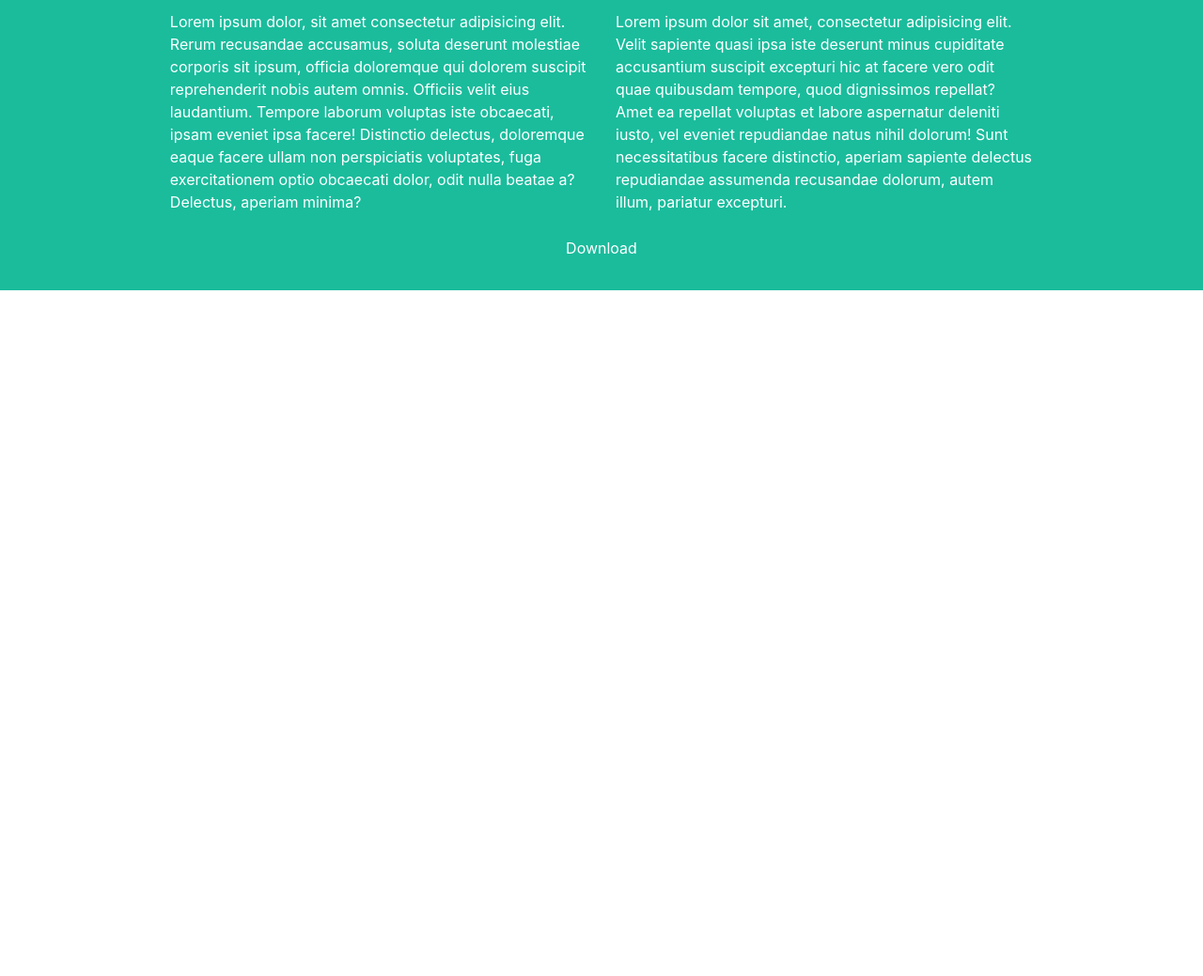
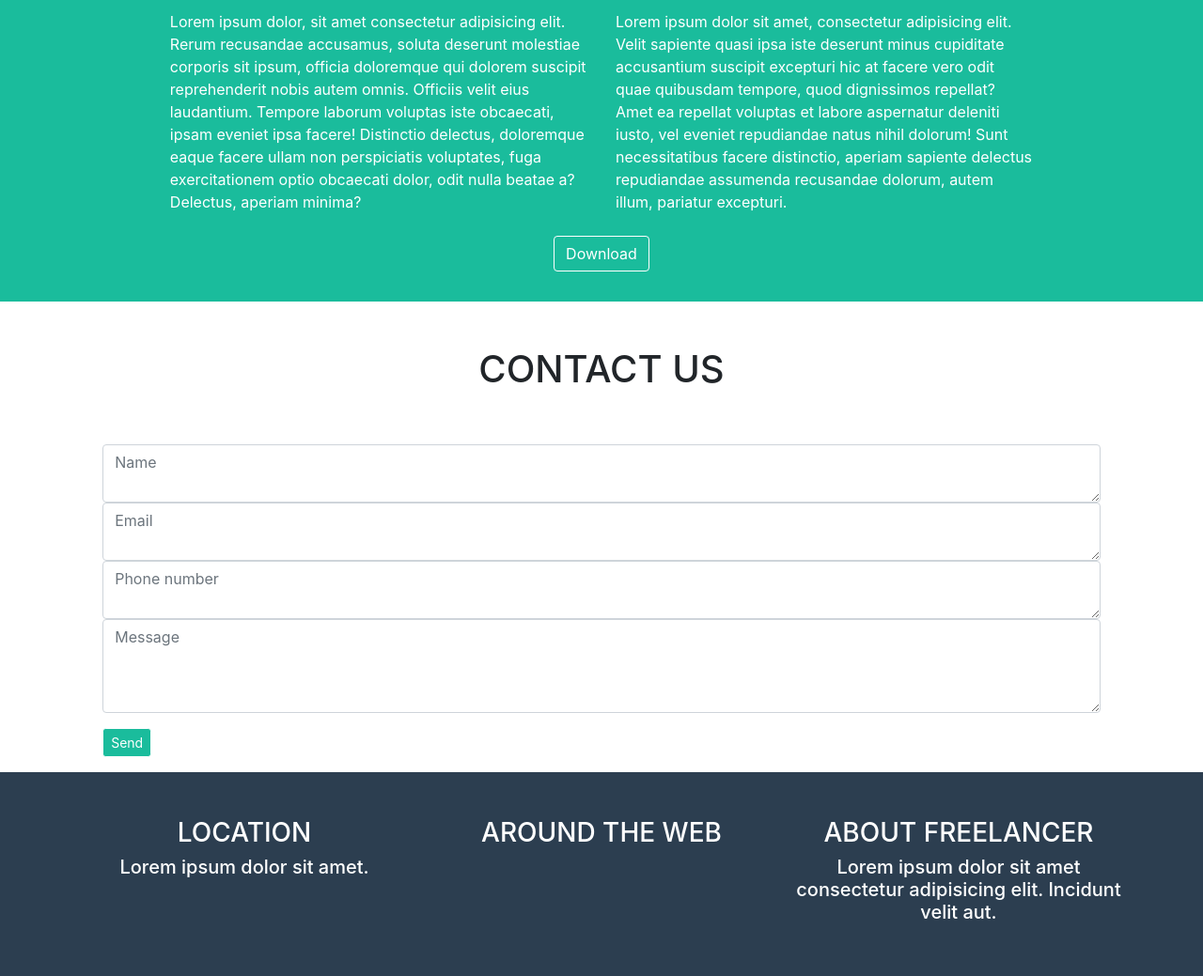
Before and after one commit to GeorgeDanielConstantin/html-css-bootstrap-freelancer, a plain HTML site: page index.html in a window 1280 px wide. Shown: the part 1140-2179 px from the top of the page at 94% size. Before the commit the page ends 1449 px from the top, so only its background shows below. Drawn offline with nearby package versions, Linux system fonts and the light colour scheme.

Commit message:
add contact us add footer

```diff
--- a/css/style.css
+++ b/css/style.css
@@ -26,3 +26,13 @@ a {
     background-color: #1abc9c;
     color: white;
 }
+
+.btn {
+    background-color: #1abc9c;
+    border-color: white;
+}
+
+footer {
+    background-color: #2c3e50;
+    color: white;
+}
--- a/index.html
+++ b/index.html
@@ -18,6 +18,8 @@
     <link rel="stylesheet" href="./css/style.css" />
   </head>
 
+  <!-- HEADER -->
+
   <body>
     <header>
       <div class="container">
@@ -35,6 +37,8 @@
     </header>
 
     <main>
+
+      <!-- JUMBOTRON -->
       <section class="jumbotron text-center">
         <img src="IMG/avatar.svg" alt="avatar">
         <h1>START BOOTSTRAP</h1>
@@ -49,6 +53,8 @@
 
 
       </section>
+
+      <!-- PORTFOLIO -->
 
       <section>
         <div class="container p-3">
@@ -66,6 +72,9 @@
         </div>
 
       </section>
+
+      <!-- ABOUT US -->
+
       <section class="about">
         <div class="container p-3">
           <div class="text-center">
@@ -77,16 +86,53 @@
             Tempore laborum voluptas iste obcaecati, ipsam eveniet ipsa facere! Distinctio delectus, doloremque eaque facere ullam non perspiciatis voluptates, fuga exercitationem optio obcaecati dolor, odit nulla beatae a? Delectus, aperiam minima?</div>
             <div class="col-10 col-md-5 py-2">Lorem ipsum dolor sit amet, consectetur adipisicing elit. Velit sapiente quasi ipsa iste deserunt minus cupiditate accusantium suscipit excepturi hic at facere vero odit quae quibusdam tempore, quod dignissimos repellat?
             Amet ea repellat voluptas et labore aspernatur deleniti iusto, vel eveniet repudiandae natus nihil dolorum! Sunt necessitatibus facere distinctio, aperiam sapiente delectus repudiandae assumenda recusandae dolorum, autem illum, pariatur excepturi.</div>
-            <div class="col-12 btn py-3">
-              <a href="#">Download</a>
+            <div class="col-12 py-3 text-center">
+              <a class="btn btn-primary" href="#">Download</a>
             </div>
           </div>
         </div>
       </section>
+      <!-- CONTACT US -->
+
+
       <section>
-
+        <div class="container text-center py-5">
+          <div><h1>CONTACT US</h1></div>
+          <div></div>
+        </div>
+        <div class="row justify-content-center">
+          <div class="col-10">
+            <div class="form-floating">
+              <textarea class="form-control" placeholder="Name" id="floatingTextarea"></textarea>
+              <textarea class="form-control" placeholder="Email" id="floatingTextarea"></textarea>
+              <textarea class="form-control" placeholder="Phone number" id="floatingTextarea"></textarea>
+              <textarea class="form-control" placeholder="Message" id="floatingTextarea2" style="height:100px"></textarea>
+              <button type="button" class="btn btn-primary btn-sm my-3">Send</button>
+            </div>
+          </div>
+        </div>
       </section>
     </main>
+
+    <footer>
+      <div class="container py-5 text-center">
+        <div class="row">
+          <div class="col-12 col-md-4">
+            <h3>LOCATION</h3>
+            <h5>Lorem ipsum dolor sit amet.</h3>
+          </div>
+          <div class="col-12 col-md-4">
+            <h3>AROUND THE WEB</h3>
+            <div></div>
+          </div>
+          <div class="col-12 col-md-4">
+            <h3>ABOUT FREELANCER</h3>
+            <h5>Lorem ipsum dolor sit amet consectetur adipisicing elit. Incidunt velit aut.</h5>
+          </div>
+        </div>
+      </div>
+
+    </footer>
 
   </body>
 
```
